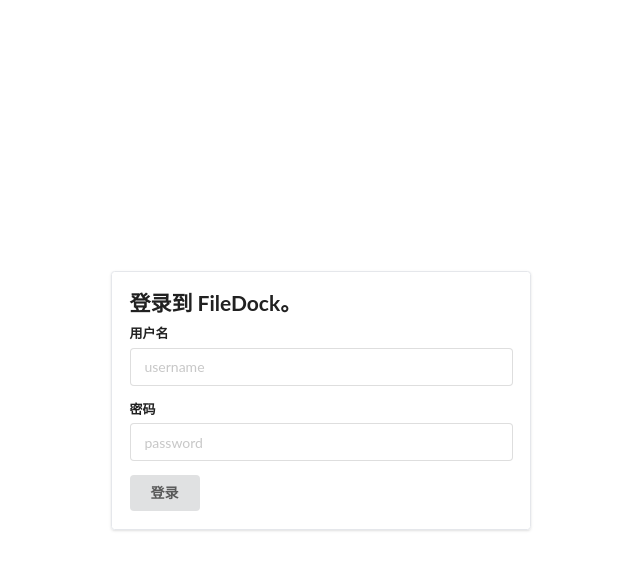
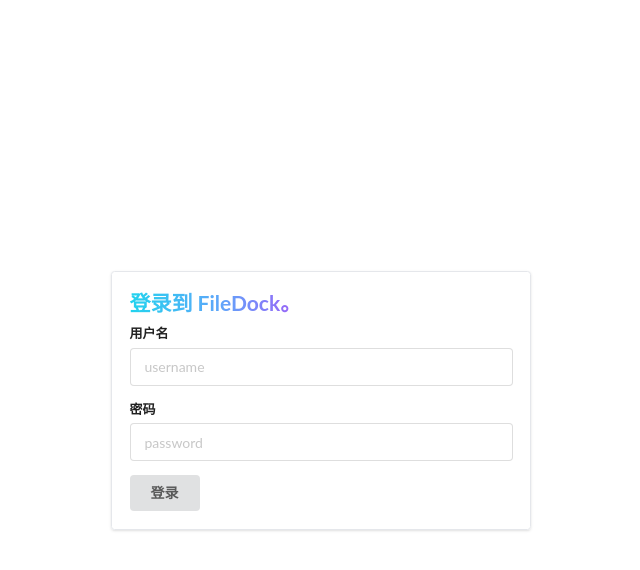
Before and after one commit to yzh-yzxgg/FileDock, a Flask app: page /login in a window 1280 px wide. Shown: the top 570 px of the page, without its empty margins (319-959 px from the left). Run offline with Flask 3, Linux system fonts and the light colour scheme; parts of the project's set-up code (start-up, migrations or seed data) failed here and were passed over; some web fonts are replaced.

Commit message:
feat: Change login page's text color

```diff
--- a/templates/login.html
+++ b/templates/login.html
@@ -7,7 +7,7 @@
 <div class="flex justify-center items-center h-full">
     <div class="border shadow rounded w-full md:w-1/2 lg:w-1/3">
         <div class="ui form p-5">
-            <h2 class="text-2xl font-bold mb-2">登录到 FileDock。</h2>
+            <h2 class="text-2xl w-52 font-bold mb-2 bg-clip-text text-transparent bg-gradient-to-r from-cyan-400 via-blue-400 to-purple-500">登录到 FileDock。</h2>
             <div class="field">
                 <label>用户名</label>
                 <input id="username" placeholder="username" type="text"/>
```
